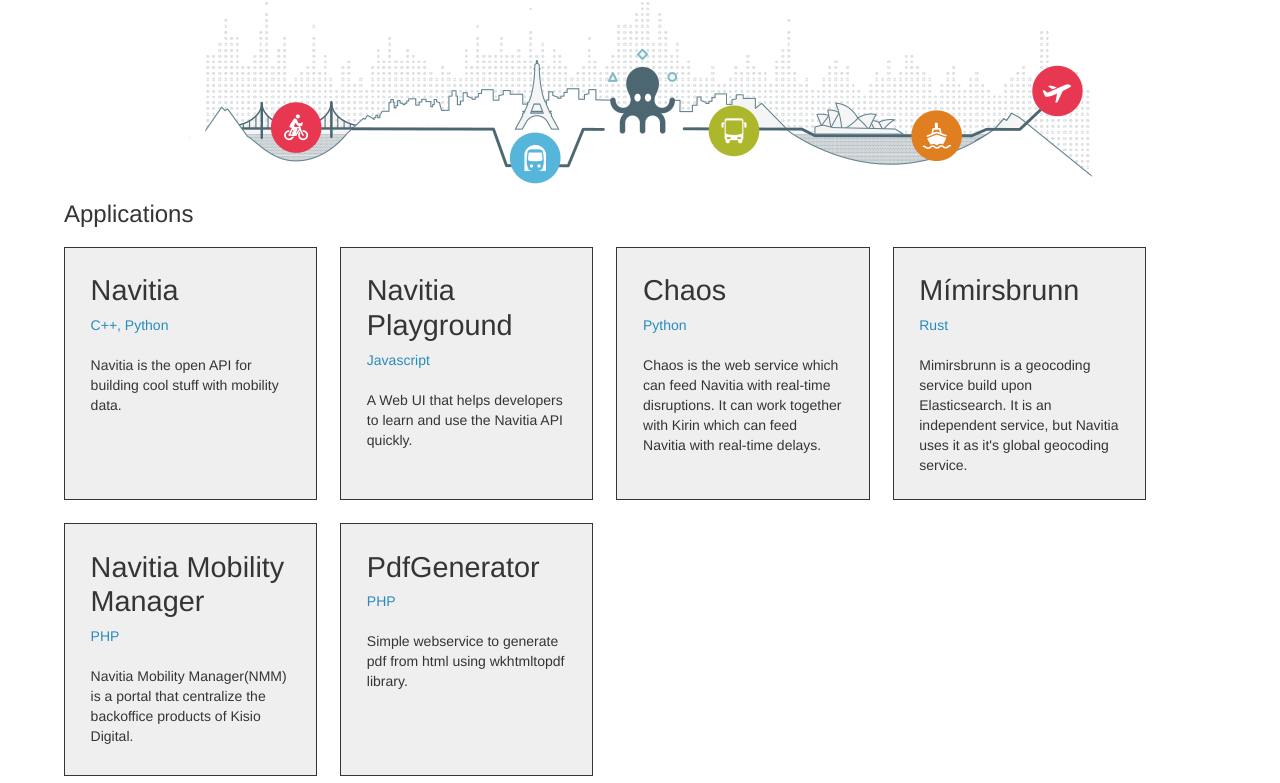
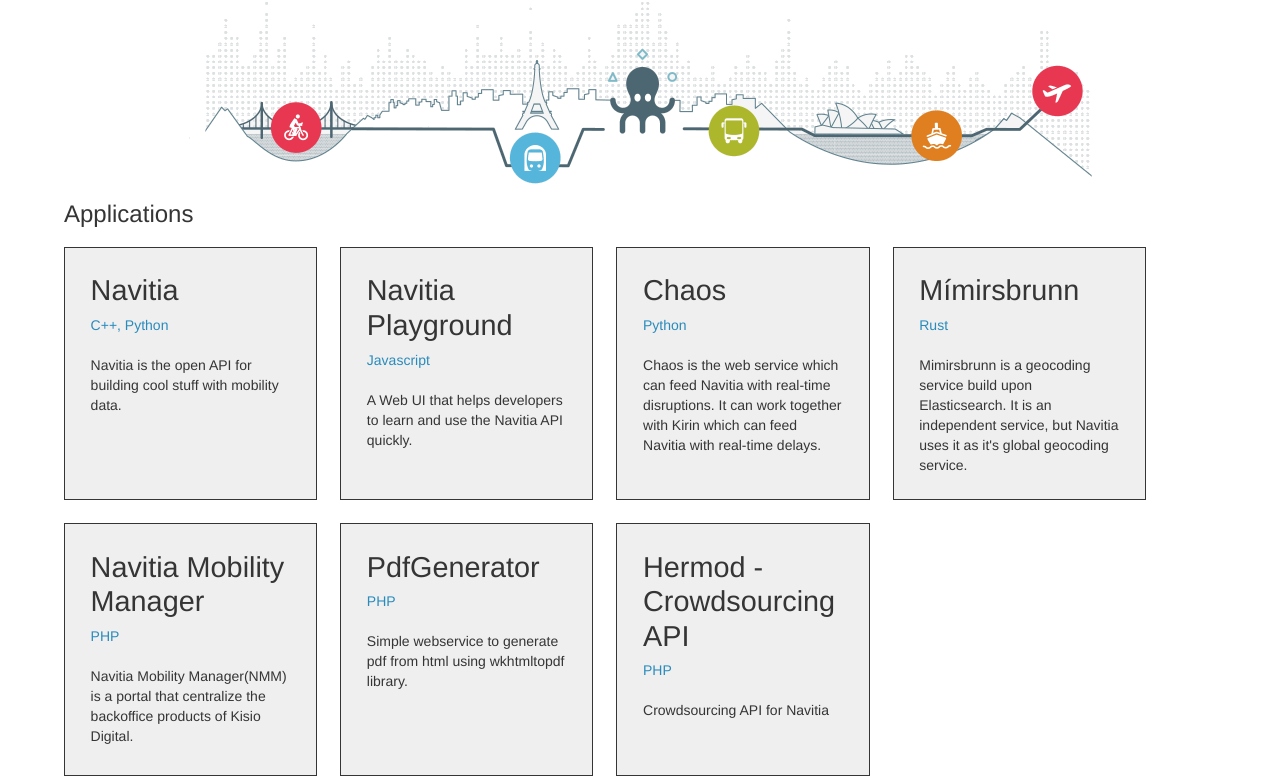
Before and after one commit to CanalTP/opensource_products, a plain HTML site: page index.html in a window 1280 px wide. Shown: the part 169-952 px from the top of the page. Drawn offline with Linux system fonts and the light colour scheme.

Commit message:
Update index.html

```diff
--- a/index.html
+++ b/index.html
@@ -63,6 +63,11 @@
                 <p class="language">PHP</p>
                 <p>Simple webservice to generate pdf from html using wkhtmltopdf library.</p>
             </a>
+            <a href="https://github.com/CanalTP/Hermod" class="project" target="_blank">
+                <h2>Hermod - Crowdsourcing API</h2>
+                <p class="language">PHP</p>
+                <p>Crowdsourcing API for Navitia</p>
+            </a>
         </section><!-- sub -->
         <section class="sub">
             <h3>Libraries</h3>
```
